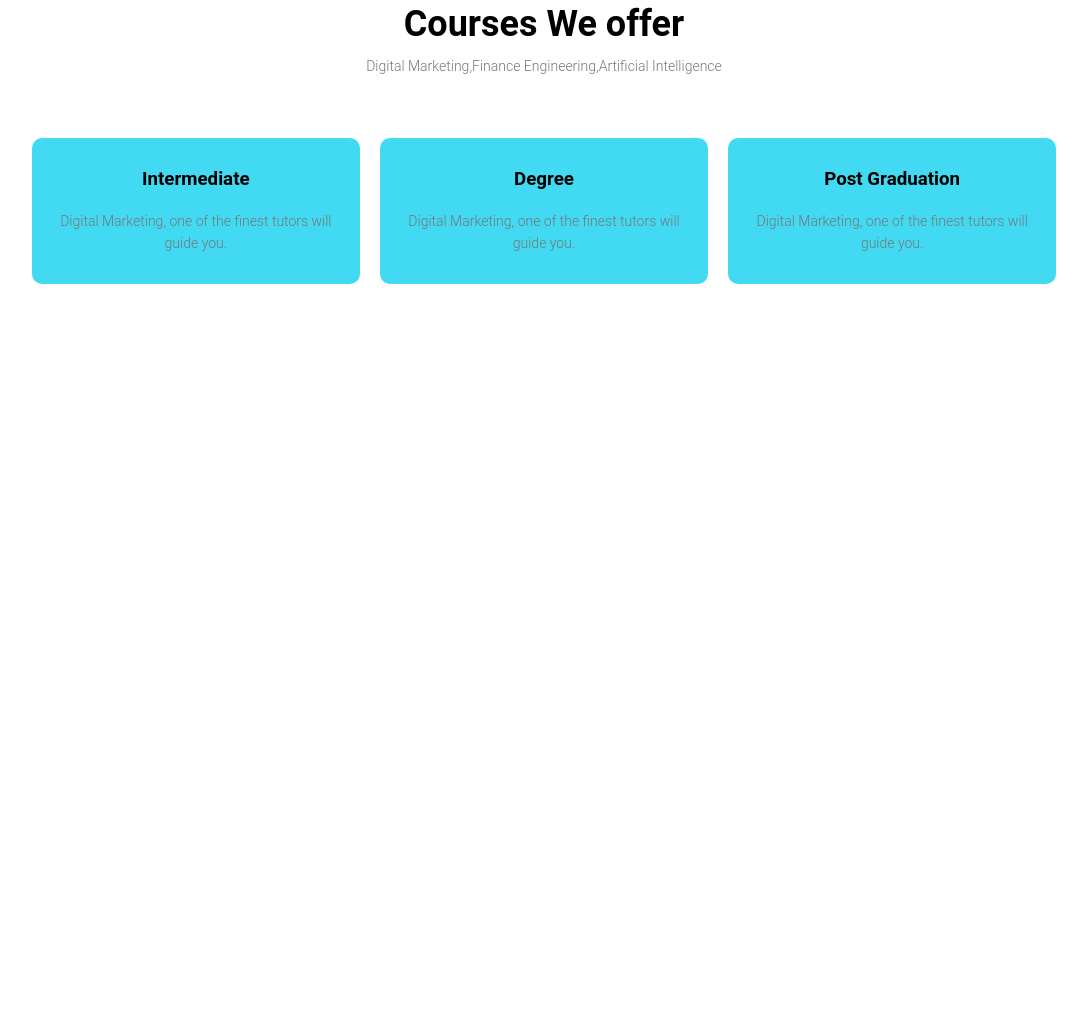
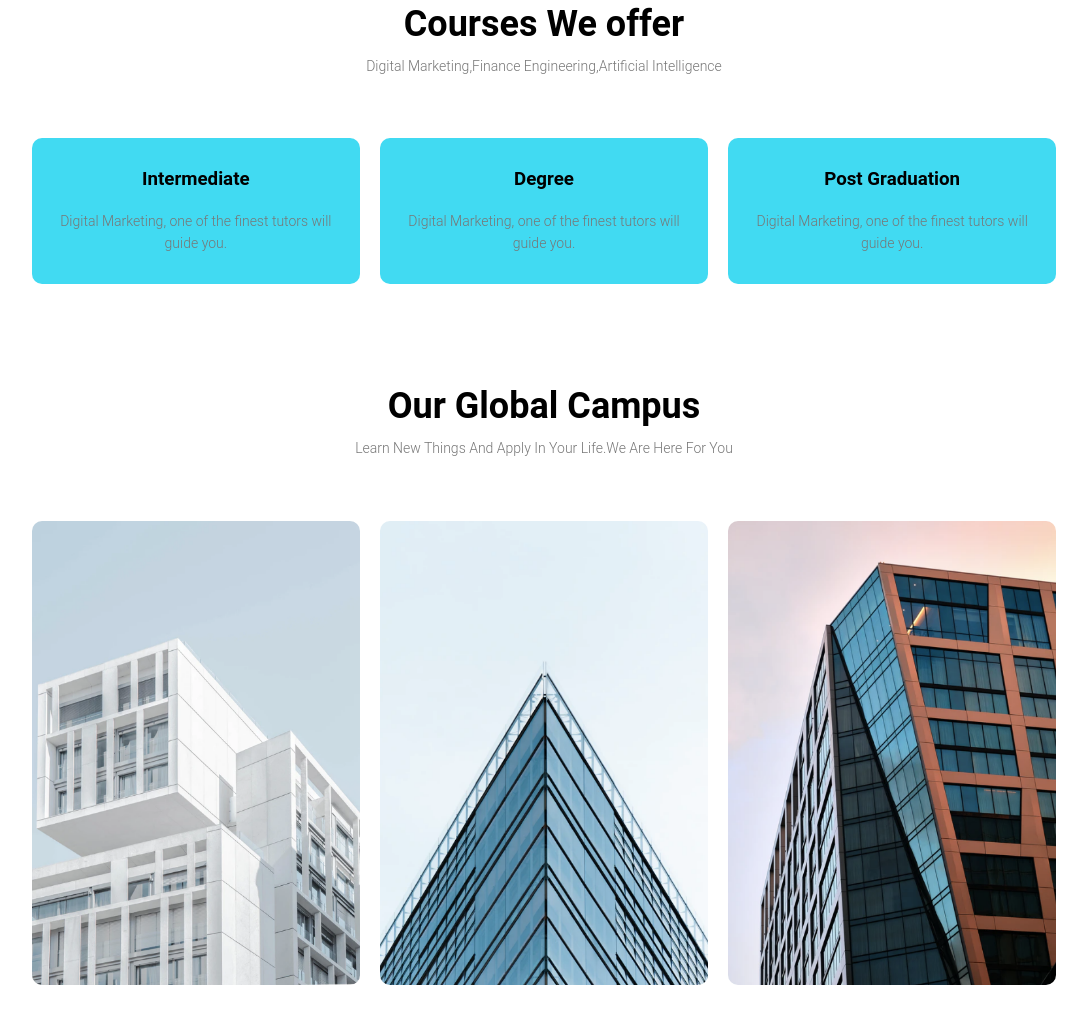
Before and after one commit to amalut/university_sample_website, a plain HTML site: page index.html in a window 1280 px wide. Shown: the part 897-1912 px from the top of the page, without its empty margins (96-1183 px from the left). Before the commit the page ends 1232 px from the top, so only its background shows below. Drawn offline with Linux system fonts and the light colour scheme.

Commit message:
Campus section added

```diff
--- a/index.html
+++ b/index.html
@@ -30,6 +30,7 @@
         <a href="" class="hero-btn">Visit Us to Knew More</a>
     </div>
 </section>
+
 <section class="course">
     <h1>Courses We offer</h1>
     <p>Digital Marketing,Finance Engineering,Artificial Intelligence</p>
@@ -48,6 +49,32 @@
         </div>
     </div>
 </section>
+
+<section class="campus">
+    <h1>Our Global Campus</h1>
+    <p>Learn New Things And Apply In Your Life.We Are Here For  You</p>
+    <div class="row">
+        <div class="campus-col">
+            <img src="images/Paris.png" alt="">
+            <div class="layer">
+                <h3>PARIS</h3>
+            </div>
+        </div>
+        <div class="campus-col">
+            <img src="images/Manchester.png" alt="">
+            <div class="layer">
+                <h3>MANCHESTER</h3>
+            </div>
+        </div>
+        <div class="campus-col">
+            <img src="images/Delhi.png" alt="">
+            <div class="layer">
+                <h3>DELHI</h3>
+            </div>
+        </div>
+    </div>
+</section>
+
 <script>
     var navLinks=document.getElementById("navLink");
     function showMenu(){
--- a/style.css
+++ b/style.css
@@ -163,3 +163,52 @@ h3{
         flex-direction: column;
     }
 }
+
+/*Campus*/
+.campus{
+    width: 80%;
+    margin: auto;
+    text-align: center;
+    padding-top: 50px;
+}
+.campus-col{
+    flex-basis:32%;
+    border-radius: 10px;
+    margin-bottom: 30px;
+    position: relative;
+    overflow: hidden;
+}
+.campus-col img{
+    width: 100%;
+    display: block;
+
+}
+.layer{
+    background:transparent;
+    height: 100%;
+    width: 100%;
+    position:absolute;
+    top:0;
+    left:0;
+    transition: 0.5s;
+}
+.layer:hover{
+    background: rgba(226,0,0,0.7);;
+}
+.layer h3{
+    width: 100%;
+    font-weight: 500;
+    color: #fff;
+    font-size: 25px;
+    bottom: 0;
+    left:50%;
+    transform: translateX(-50%);
+    position: absolute;
+    opacity: 0;
+    transition: 0.5s;
+
+}
+.layer:hover h3{
+    bottom: 49%;
+    opacity: 1;
+}
```
Also changed, not shown: images/Delhi.png (added), images/Manchester.png (added), images/Paris.png (added).
